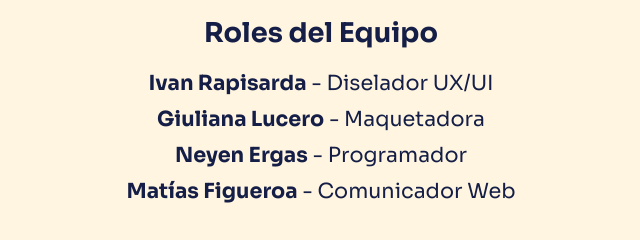
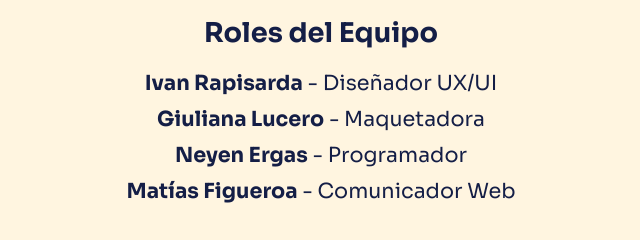
Before and after one commit to giuli-ana/avance-tigrevet, a plain HTML site: page index.html in a window 1280 px wide. Shown: the part 2422-2662 px from the top of the page, 319-959 px from the left. Drawn offline with Linux system fonts and the light colour scheme; a web font is replaced by a local one.

Commit message:
Update index.html

```diff
--- a/index.html
+++ b/index.html
@@ -91,7 +91,7 @@
     <section id="equipo">
         <h2>Roles del Equipo</h2>
         <ul>
-            <li><strong>Ivan Rapisarda</strong> - Diselador UX/UI</li>
+            <li><strong>Ivan Rapisarda</strong> - Diseñador UX/UI</li>
             <li><strong>Giuliana Lucero</strong> - Maquetadora</li>
             <li><strong>Neyen Ergas</strong> - Programador</li>
             <li><strong>Matías Figueroa</strong> - Comunicador Web</li>
```
